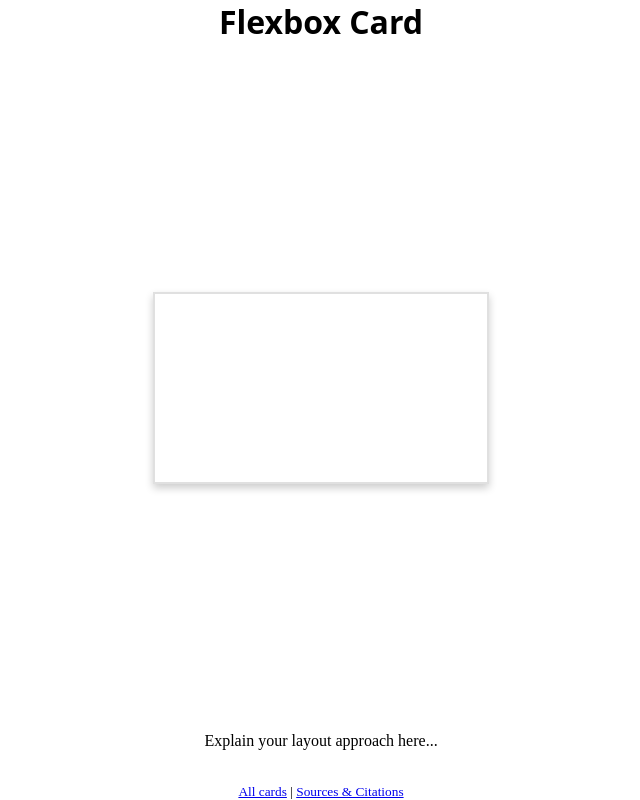
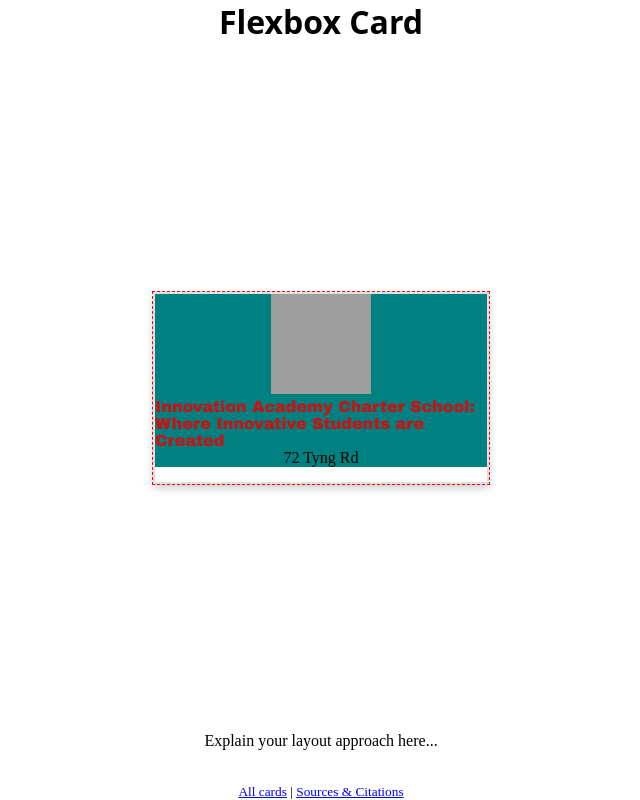
Before and after one commit to IACS-26-27/web-design-1-business-card-adamtiacs, a website: page flex.html in a window 1280 px wide. Shown: the whole page, without its empty margins (319-959 px from the left). Drawn offline with Linux system fonts and the light colour scheme; grey boxes are pictures that could not be loaded.

Commit message:
Created rough draft of information inside the flexbox business card need to fix formatting

```diff
--- a/flex.css
+++ b/flex.css
@@ -14,12 +14,29 @@
 /* WIREFRAME: Uncomment this to see the outline of every box on your
  * card. (An outline takes up no space, so it won't change your layout.)
  * Comment it back out when you are done. */
-/*
-.card * {
+
+.card {
   outline: 1px dashed red;
 }
-*/
 
+.entire_card {
+  display: flex;
+  flex-direction: column;
+  align-items: center;
+  background-color: teal;
+  justify-content: space-between;
+}
+
+img {
+  width: 100px;
+  height: 100px;
+}
+
+.header {
+  font-family: 'Archivo Black', sans-serif;
+  font-weight: 100;
+  color: rgba(214, 10, 10, 0.897);
+}
 /* Your flexbox card styles go here! */
 .card-front {
 }
--- a/flex.html
+++ b/flex.html
@@ -6,6 +6,14 @@
     <title>Flexbox Card</title>
     <link rel="stylesheet" href="./template.css">
     <link rel="stylesheet" href="./flex.css">
+    <link rel="preconnect" href="https://fonts.googleapis.com">
+    <link rel="preconnect" href="https://fonts.gstatic.com" crossorigin>
+    <link href="https://fonts.googleapis.com/css2?family=Archivo+Black&display=swap" rel="stylesheet">
+    <link rel="preconnect" href="https://fonts.googleapis.com">
+    <link rel="preconnect" href="https://fonts.gstatic.com" crossorigin>
+    <link
+      href="https://fonts.googleapis.com/css2?family=Archivo+Black&family=Roboto:ital,wght@0,100..900;1,100..900&display=swap"
+      rel="stylesheet">
   </head>
   <body>
     <h1>Flexbox Card</h1>
@@ -14,7 +22,14 @@
      for a different size card -->
     <div class="card landscape">
       <div class="card-front">
-        <!-- Front of card -->
+        <div class="entire_card">
+          <div class="logo">
+            <img src="https://www.innovationcharter.org/wp-content/themes/iacs_website/images/sticky-logo.svg"
+            alt="Innovation Academy Charter School Logo"></div>
+          <div class="header">Innovation Academy Charter School:
+            Where Innovative Students are Created</div>
+          <div class="contact_information">72 Tyng Rd</div>
+        </div>
       </div>
       <div class="card-back">
         <!-- Back of card -->
```
